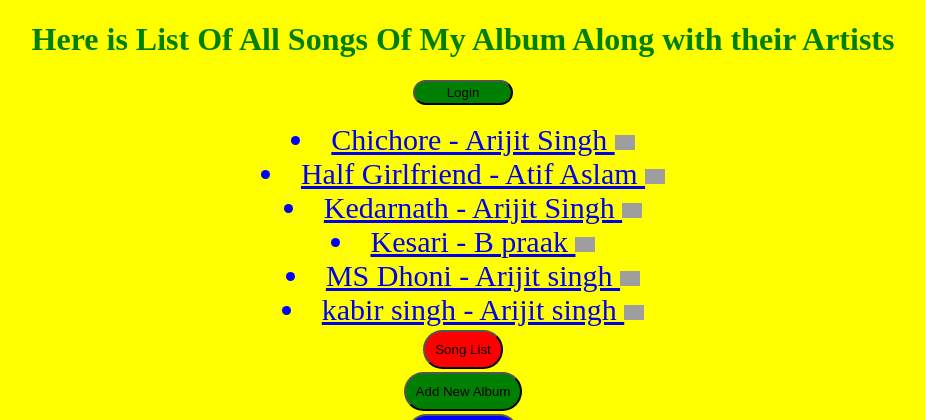
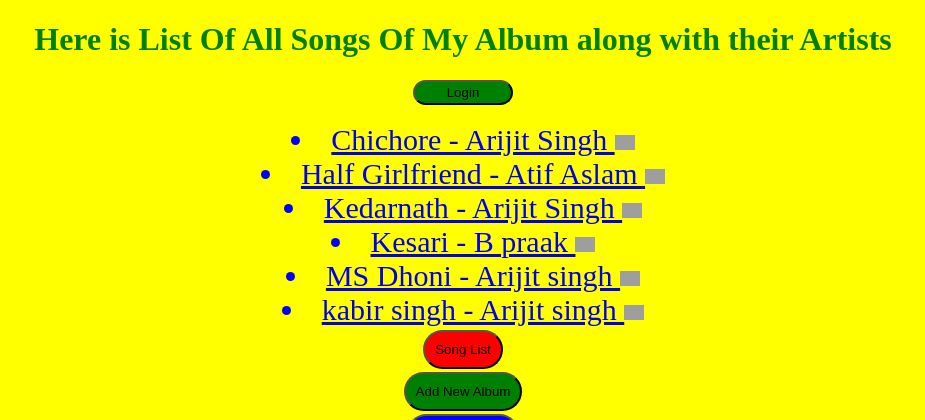
Before and after one commit to nikarun/Music_Player, a Django app: page / in a window 1280 px wide. Shown: the top 420 px of the page, without its empty margins (177-1102 px from the left). Run offline with Django 3.2, Linux system fonts and the light colour scheme; data comes from the database, SQL or seed files in the repository; grey boxes are pictures that could not be loaded.

Commit message:
1st change

```diff
--- a/music/templates/album.html
+++ b/music/templates/album.html
@@ -7,7 +7,7 @@
 <body style="background-color:yellow">
 <center>
 
-<h1 style="color:green">Here is List Of All Songs Of My Album Along with their Artists</h1>
+<h1 style="color:green">Here is List Of All Songs Of My Album along with their Artists</h1>
     {% if check %}
     <a href="{% url 'Logout' %}"><button style="width:100px;height:25px;background-color:red;border-radius:20px">{{request.user.username}}--Logout</button></a>
     {% else %}
```
